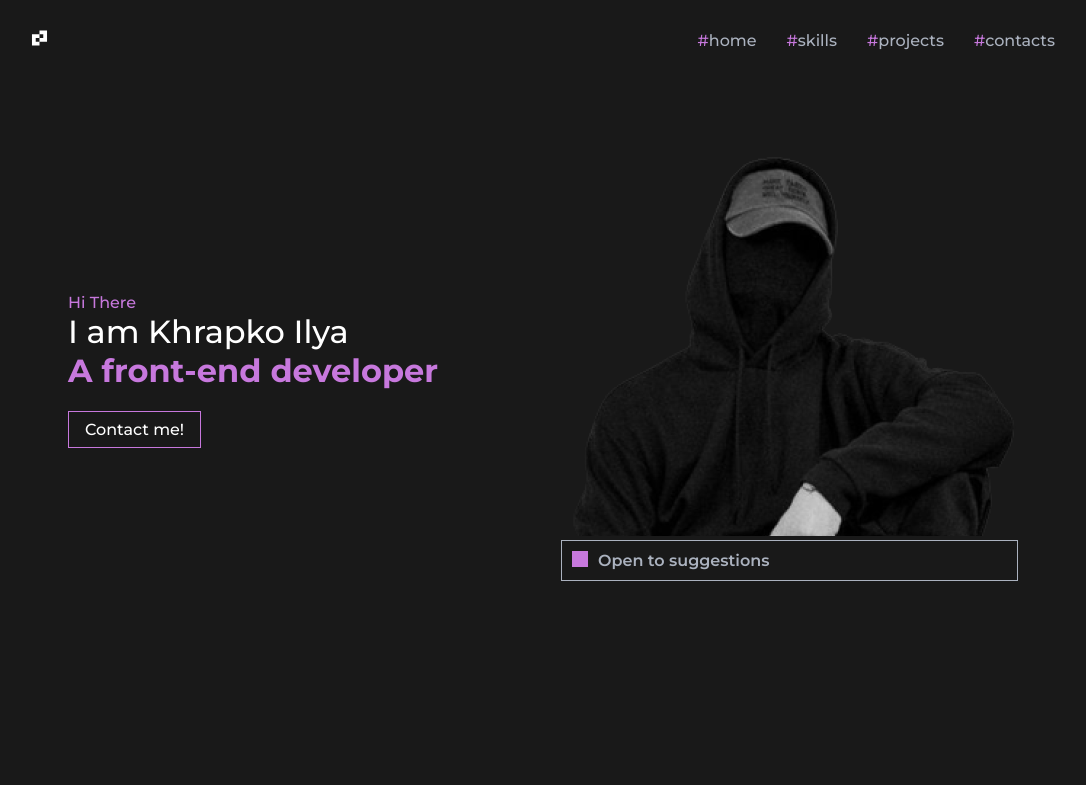
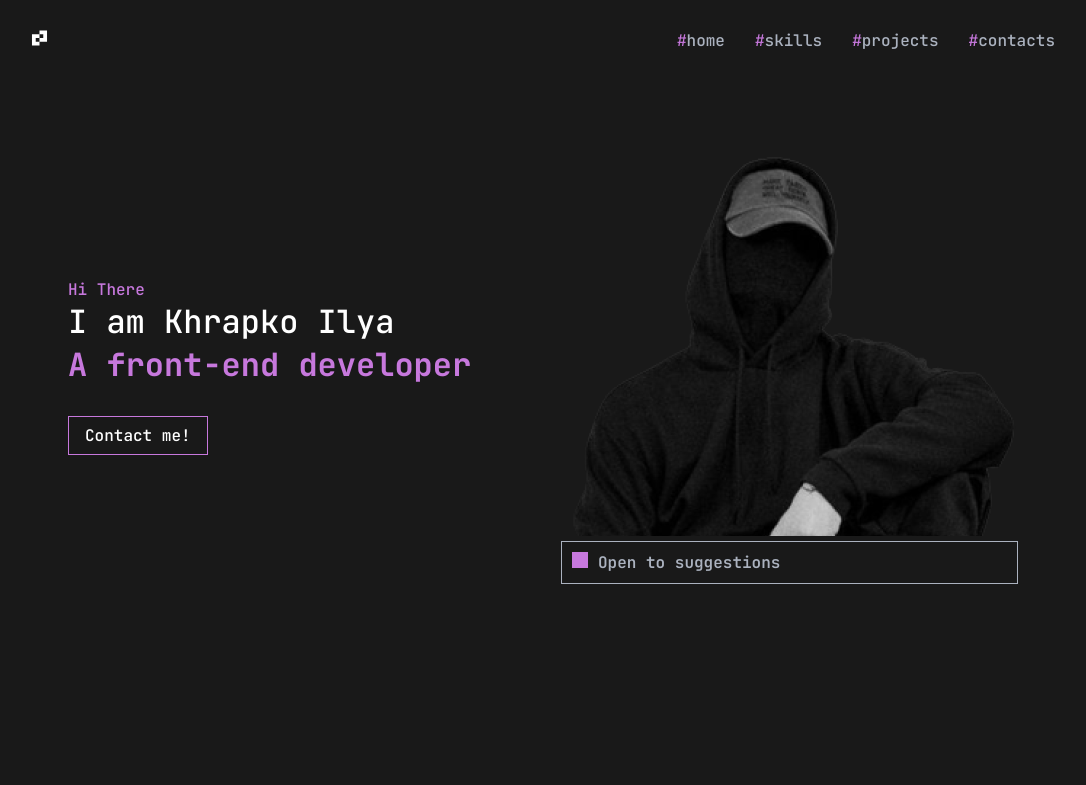
Before and after one commit to demos461/portfolio, a React app: page / in a window 1280 px wide. Shown: the top 785 px of the page, without its empty margins (97-1183 px from the left). Built offline with nearby package versions, Linux system fonts and the light colour scheme.

Commit message:
style: change font, fix link button

```diff
--- a/public/index.html
+++ b/public/index.html
@@ -12,7 +12,7 @@
     <link rel="manifest" href="%PUBLIC_URL%/manifest.json" />
     <link rel="preconnect" href="https://fonts.googleapis.com">
     <link rel="preconnect" href="https://fonts.gstatic.com" crossorigin>
-    <link href="https://fonts.googleapis.com/css2?family=Montserrat:wght@400;500;600;700&display=swap" rel="stylesheet">
+    <link href="https://fonts.googleapis.com/css2?family=JetBrains+Mono:wght@400;500;600;700&display=swap" rel="stylesheet">
     <title>Ilya Khrapko | Portfolio</title>
   </head>
   <body>
--- a/src/components/Link.styled.tsx
+++ b/src/components/Link.styled.tsx
@@ -6,7 +6,6 @@
 };
 
 export const LinkStyled = styled.a<LinkPropsType>`
-  font-family: 'Montserrat', sans-serif;
   padding: 8px 16px;
   color: ${theme.colors.secondary};
   font-weight: 500;
--- a/src/layout/sections/main/Main.tsx
+++ b/src/layout/sections/main/Main.tsx
@@ -15,7 +15,7 @@
             <StyledSpan>Hi There</StyledSpan>
             <SecondTitle>I am Khrapko Ilya</SecondTitle>
             <MainTitle>A front-end developer</MainTitle>
-            <LinkStyled>Contact me!</LinkStyled>
+            <Button>Contact me!</Button>
           </div>
           <div>
             <StyledImg src={photoImg} alt='photo' />
@@ -48,7 +48,6 @@
   font-size: 32px;
   color: ${theme.colors.accent};
   font-weight: 700;
-  margin-bottom: 30px;
 `;
 
 const SecondTitle = styled.h2`
@@ -73,3 +72,8 @@
   width: 1rem;
   height: 1rem;
 `;
+
+const Button = styled(LinkStyled)`
+  display: inline-block;
+  margin-top: 30px;
+`;
--- a/src/styles/Global.styled.ts
+++ b/src/styles/Global.styled.ts
@@ -12,7 +12,7 @@
 
   body {
     margin: 0;
-    font-family: 'Montserrat', sans-serif;
+    font-family: 'JetBrains Mono', monospace;
     -webkit-font-smoothing: antialiased;
     -moz-osx-font-smoothing: grayscale;
     color: ${theme.colors.primary};
```
